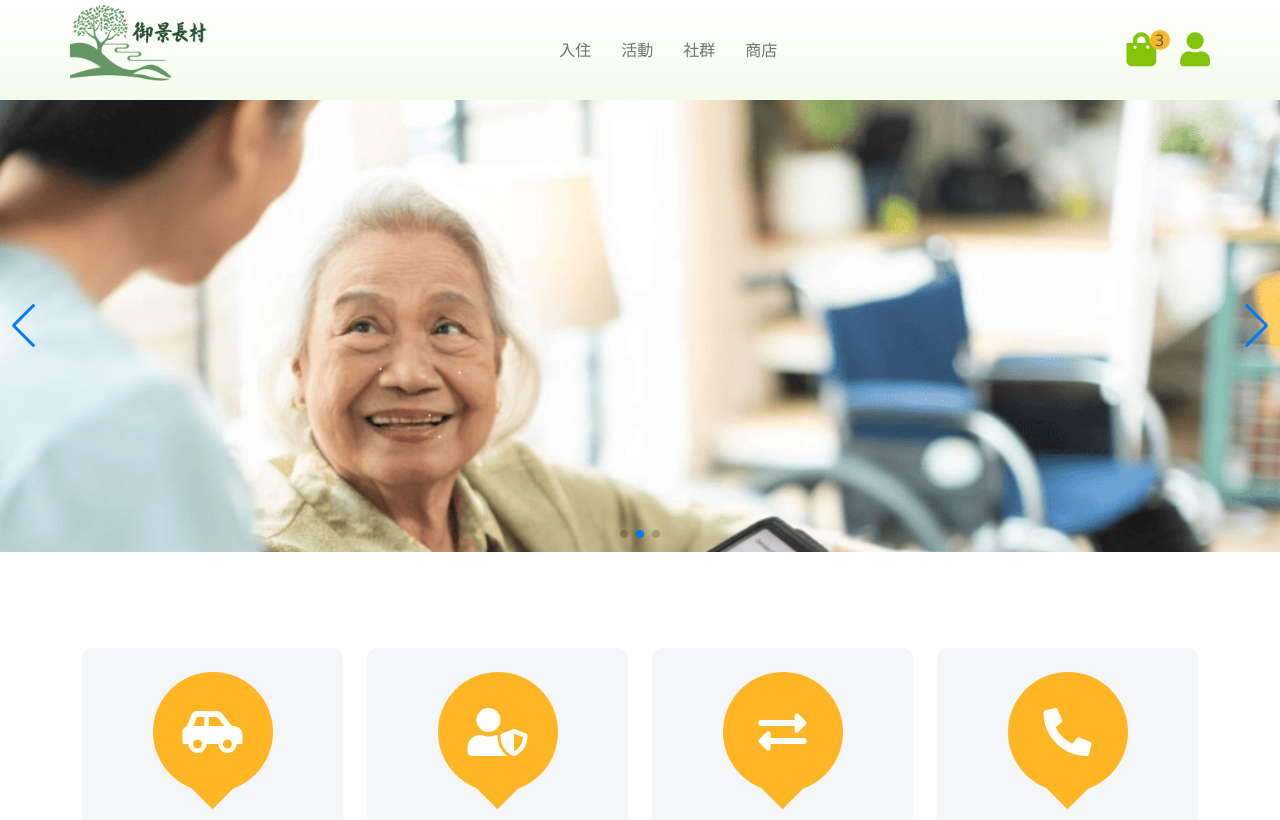
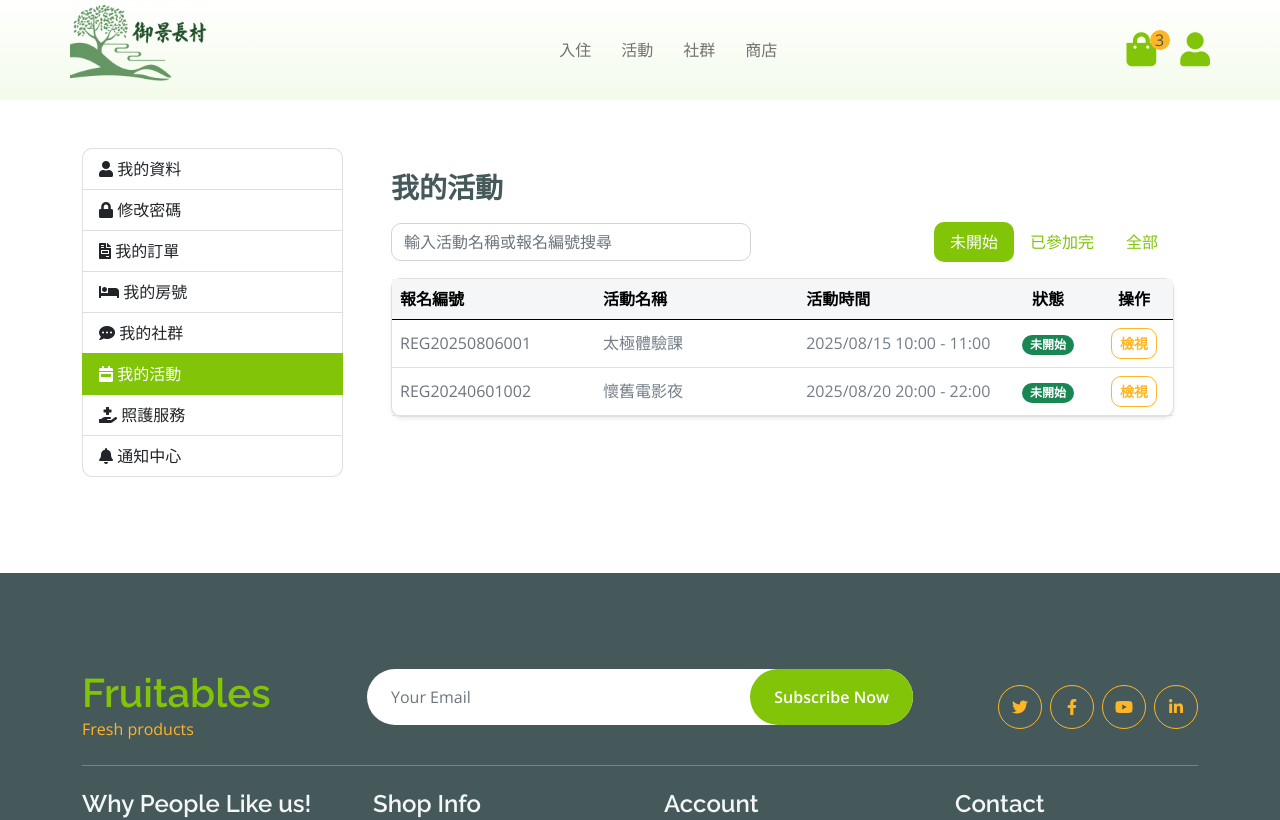
Before and after one commit to z0972935669/FinalProjectFront, an Angular app: page /show/member-management/event in a window 1280 px wide. Before the commit this address led to /show/home. Shown: the top 820 px of the page. Built offline with nearby package versions, Linux system fonts and the light colour scheme.

Commit message:
我的活動 畫面新增

```diff
--- a/src/app/app.routes.ts
+++ b/src/app/app.routes.ts
@@ -18,11 +18,13 @@ import { MemberInfoComponent } from './pages/member/member-info/member-info.comp
 import { MemberPasswordComponent } from './pages/member/member-password/member-password.component';
 import { MemberOrdersComponent } from './pages/member/member-orders/member-orders.component';
 import { OrdersComponent } from './pages/backend/orders/orders.component';
+import { MemberEventComponent } from './pages/member/member-event/member-event.component';
 // 後台
 import { BackendComponent } from './layout/backend/backend.component';
 import { EventListComponent } from './pages/event/event-list/event-list.component';
 import { EventDetailComponent } from './pages/event/event-detail/event-detail.component';
 import { EventRegistrationComponent } from './pages/event/event-registration/event-registration.component';
+
 export const routes: Routes = [
   // 根目錄自動轉到 /show 或 /show/home
   { path: '', pathMatch: 'full', redirectTo: 'show' },
@@ -50,6 +52,7 @@ export const routes: Routes = [
           { path: 'info', component: MemberInfoComponent },
           { path: 'password', component: MemberPasswordComponent },
           { path: 'orders', component: MemberOrdersComponent },
+          { path: 'event', component: MemberEventComponent },
         ],
       },
       { path: 'community', component: BoardListComponent },
--- /dev/null
+++ b/src/app/pages/member/member-event/member-event.component.html
@@ -0,0 +1,85 @@
+<div class="container py-4">
+  <h3 class="fw-bold mb-3">我的活動</h3>
+
+  <!-- 查詢 + 分類 -->
+  <div class="d-flex flex-wrap align-items-center gap-2 mb-3">
+    <input
+      class="form-control"
+      style="max-width: 360px"
+      placeholder="輸入活動名稱或報名編號搜尋"
+    />
+    <div class="ms-auto"></div>
+    <ul class="nav nav-pills">
+      <li class="nav-item">
+        <button
+          class="nav-link"
+          [class.active]="tab() === 'upcoming'"
+          (click)="tab.set('upcoming')"
+        >
+          未開始
+        </button>
+      </li>
+      <li class="nav-item">
+        <button
+          class="nav-link"
+          [class.active]="tab() === 'completed'"
+          (click)="tab.set('completed')"
+        >
+          已參加完
+        </button>
+      </li>
+      <li class="nav-item">
+        <button
+          class="nav-link"
+          [class.active]="tab() === 'all'"
+          (click)="tab.set('all')"
+        >
+          全部
+        </button>
+      </li>
+    </ul>
+  </div>
+
+  <!-- 列表 -->
+  <div class="card shadow-sm">
+    <div class="table-responsive">
+      <table class="table align-middle mb-0">
+        <thead class="table-light">
+          <tr>
+            <th style="width: 26%">報名編號</th>
+            <th>活動名稱</th>
+            <th style="width: 26%">活動時間</th>
+            <th style="width: 12%" class="text-center">狀態</th>
+            <th style="width: 10%" class="text-center">操作</th>
+          </tr>
+        </thead>
+        <tbody>
+          <tr *ngFor="let r of viewRows()">
+            <td class="text-muted">{{ r.registrationNum }}</td>
+            <td>{{ r.eventName }}</td>
+            <td>
+              {{ r.startAt | date : "yyyy/MM/dd HH:mm" }} -
+              {{ r.endAt | date : "HH:mm" }}
+            </td>
+            <td class="text-center">
+              <span [class]="badgeClass(r)">{{ statusLabel(r) }}</span>
+            </td>
+            <td class="text-center">
+              <a
+                class="btn btn-sm btn-outline-secondary"
+                [routerLink]="['/show/event', r.eventId]"
+                >檢視</a
+              >
+            </td>
+          </tr>
+
+          <tr *ngIf="viewRows().length === 0">
+            <td colspan="5" class="text-center text-muted py-4">
+              沒有符合條件的活動
+            </td>
+          </tr>
+        </tbody>
+      </table>
+    </div>
+  </div>
+</div>
--- /dev/null
+++ b/src/app/pages/member/member-event/member-event.component.ts
@@ -0,0 +1,109 @@
+import { Component, computed, inject, signal } from '@angular/core';
+import { CommonModule, DatePipe } from '@angular/common';
+import { FormsModule } from '@angular/forms';
+import { RouterModule } from '@angular/router';
+
+type MyRegistration = {
+  registrationId: number;
+  registrationNum: string; // REG20250806001
+  eventId: number;
+  eventName: string;
+  startAt: string; // ISO or 'YYYY-MM-DDTHH:mm:ss'
+  endAt: string; // 同上（可由後端算好）
+  currentStatus: 'SUCCESS' | 'CANCELLED' | 'ENDED'; // 來自資料表
+};
+
+@Component({
+  standalone: true,
+  selector: 'app-member-event',
+  imports: [RouterModule, CommonModule],
+  templateUrl: './member-event.component.html',
+  styleUrl: './member-event.component.scss',
+})
+export class MemberEventComponent {
+  // 假資料：實務上請改呼叫 API
+  private now = new Date();
+  rows = signal<MyRegistration[]>([
+    {
+      registrationId: 1,
+      registrationNum: 'REG20250806001',
+      eventId: 3,
+      eventName: '太極體驗課',
+      startAt: '2025-08-15T10:00:00',
+      endAt: '2025-08-15T11:00:00',
+      currentStatus: 'SUCCESS',
+    },
+    {
+      registrationId: 2,
+      registrationNum: 'REG20240601001',
+      eventId: 8,
+      eventName: '經典老歌音樂會',
+      startAt: '2025-06-01T10:00:00',
+      endAt: '2025-06-01T12:00:00',
+      currentStatus: 'SUCCESS',
+    },
+    {
+      registrationId: 3,
+      registrationNum: 'REG20240601002',
+      eventId: 9,
+      eventName: '懷舊電影夜',
+      startAt: '2025-08-20T20:00:00',
+      endAt: '2025-08-20T22:00:00',
+      currentStatus: 'SUCCESS',
+    },
+  ]);
+
+  // UI 狀態
+  tab = signal<'upcoming' | 'completed' | 'all'>('upcoming');
+  keyword = signal<string>('');
+
+  // 分類計算
+  private isUpcoming = (r: MyRegistration) =>
+    new Date(r.startAt) > this.now && r.currentStatus === 'SUCCESS';
+  private isCompleted = (r: MyRegistration) =>
+    new Date(r.endAt) < this.now && r.currentStatus === 'SUCCESS';
+
+  // 過濾 + 排序（時間近的在上）
+  viewRows = computed(() => {
+    const k = this.keyword().trim().toLowerCase();
+    const base = this.rows().filter(
+      (r) =>
+        !k ||
+        r.registrationNum.toLowerCase().includes(k) ||
+        r.eventName.toLowerCase().includes(k)
+    );
+
+    const picked =
+      this.tab() === 'upcoming'
+        ? base.filter(this.isUpcoming)
+        : this.tab() === 'completed'
+        ? base.filter(this.isCompleted)
+        : base;
+
+    return picked.sort((a, b) => +new Date(a.startAt) - +new Date(b.startAt));
+  });
+
+  // UI 小工具
+  badgeClass(r: MyRegistration) {
+    if (r.currentStatus === 'CANCELLED') return 'badge bg-secondary';
+    if (this.isUpcoming(r)) return 'badge bg-success';
+    if (this.isCompleted(r)) return 'badge bg-info text-dark';
+    return 'badge bg-warning text-dark'; // 進行中或其它
+  }
+
+  // （實務）掛 API 的骨架
+  // ngOnInit() {
+  //   this.service.getMyRegistrations().subscribe(data => this.rows.set(data));
+  // }
+
+  statusLabel(r: MyRegistration): string {
+    if (r.currentStatus === 'CANCELLED') return '已取消';
+    const start = new Date(r.startAt);
+    const end = new Date(r.endAt);
+    const now = this.now;
+
+    if (end < now) return '已結束';
+    if (start > now) return '未開始';
+    return '進行中';
+  }
+}
--- a/src/app/pages/member/membermanagement/membermanagement.component.html
+++ b/src/app/pages/member/membermanagement/membermanagement.component.html
@@ -39,7 +39,7 @@
           <i class="fas fa-comment-dots"></i> 我的社群
         </a>
         <a
-          routerLink="care-service"
+          routerLink="event"
           routerLinkActive="active"
           class="list-group-item list-group-item-action"
         >
```
Also changed, not shown: src/app/pages/member/member-event/member-event.component.scss (added), 1 other file (tests, documents, lock files or other folders).
